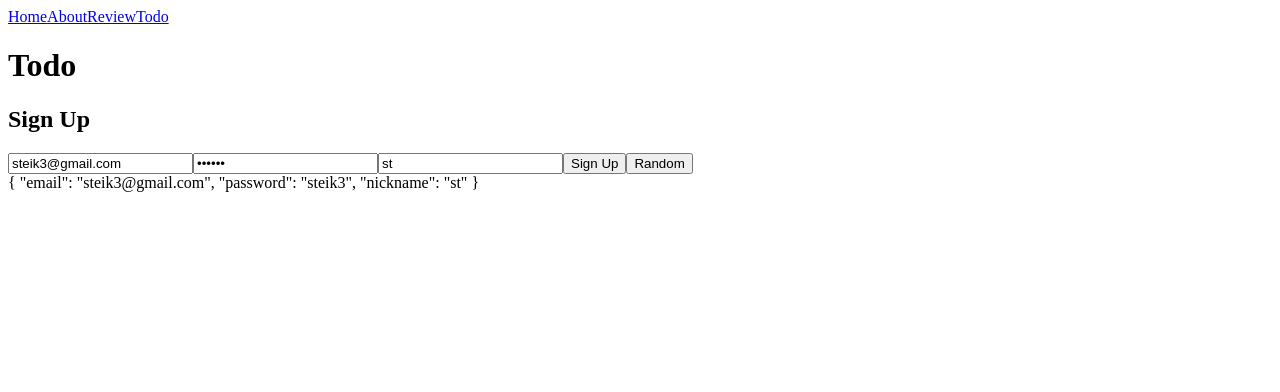
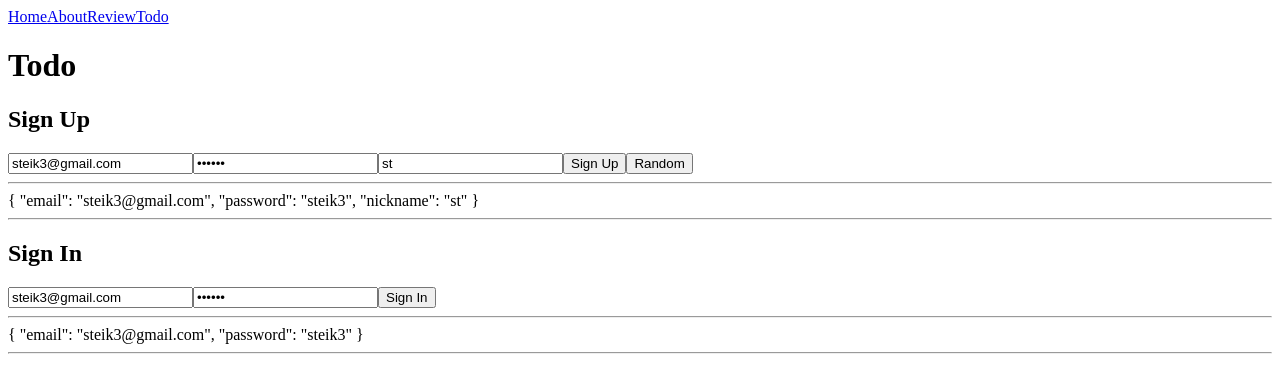
Before and after one commit to dpi627/HexVueHw02, a Vue app: page /todo in a window 1280 px wide. Shown: the top 392 px of the page. Built offline with nearby package versions, Linux system fonts and the light colour scheme.

Commit message:
feat: 在 TodoView 組件中新增登入功能及相關數據綁定

```diff
--- a/src/views/TodoView.vue
+++ b/src/views/TodoView.vue
@@ -1,15 +1,25 @@
 <template>
   <h1>{{ pageTitle }}</h1>
+
   <h2>Sign Up</h2>
   <input type="text" v-model="signUpModel.email">
   <input type="password" v-model="signUpModel.password">
   <input type="text" v-model="signUpModel.nickname">
   <button type="button" @click="signUp">Sign Up</button>
   <button type="button" @click="setRandomEmail">Random</button>
-  <br />
+  <hr />
   {{ signUpModel }}
-  <br />
+  <hr />
   {{ signUpRes }}
+
+  <h2>Sign In</h2>
+  <input type="text" v-model="signInModel.email">
+  <input type="password" v-model="signInModel.password">
+  <button type="button" @click="signIn">Sign In</button>
+  <hr />
+  {{ signInModel }}
+  <hr />
+  {{ signInRes }}
 </template>
 
 <script setup>
@@ -18,23 +28,14 @@ import axios from 'axios';
 
 const pageTitle = ref('Todo');
 const baseURL = 'https://todolist-api.hexschool.io/';
+
 const signUpRes = ref('');
+const signInRes = ref('');
 
 const signUpModel = ref({
   email: '',
   password: '',
   nickname: ''
-});
-
-const setRandomEmail = () => {
-  let rnd = Math.random().toString(36);
-  signUpModel.value.email = `${rnd.substring(2, 8)}@gmail.com`;
-  signUpModel.value.password = rnd.substring(2, 8);
-  signUpModel.value.nickname = rnd.substring(2, 4);
-}
-
-onMounted(() => {
-  setRandomEmail();
 });
 
 const signUp = async () => {
@@ -48,4 +49,35 @@ const signUp = async () => {
     console.error(error);
   }
 }
+
+const signInModel = ref({
+  email: '',
+  password: ''
+});
+
+const signIn = async () => {
+  try {
+    let api = `${baseURL}users/sign_in`;
+    const res = await axios.post(api, signInModel.value);
+    console.log(res);
+    signInRes.value = res.data;
+  }
+  catch (error) {
+    console.error(error);
+  }
+}
+
+const setRandomEmail = () => {
+  let rnd = Math.random().toString(36);
+  signUpModel.value.email = `${rnd.substring(2, 8)}@gmail.com`;
+  signUpModel.value.password = rnd.substring(2, 8);
+  signUpModel.value.nickname = rnd.substring(2, 4);
+
+  signInModel.value.email = signUpModel.value.email;
+  signInModel.value.password = signUpModel.value.password;
+}
+
+onMounted(() => {
+  setRandomEmail();
+});
 </script>
```
